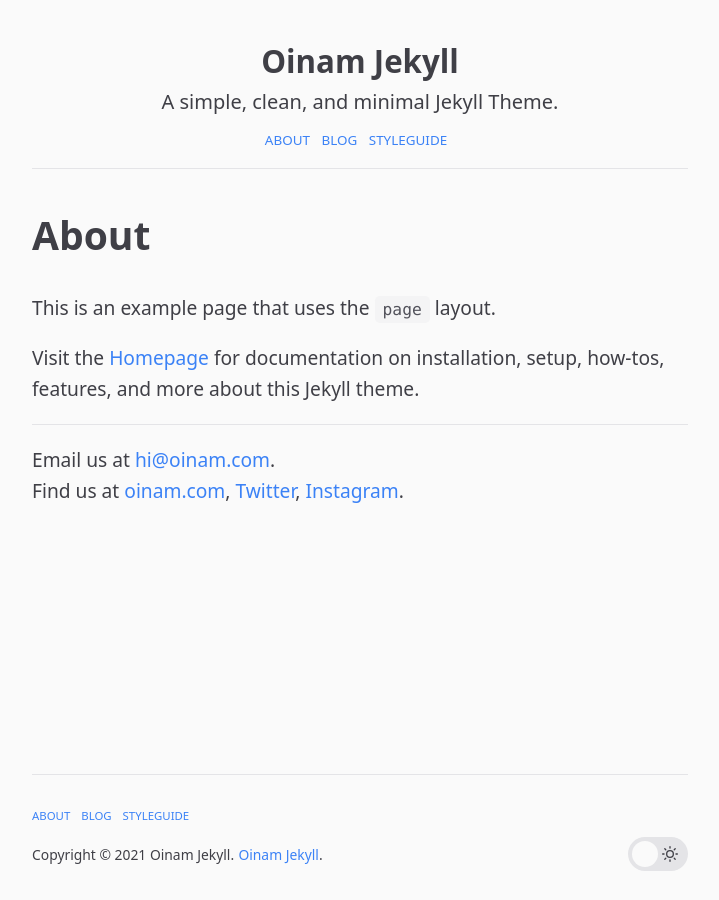
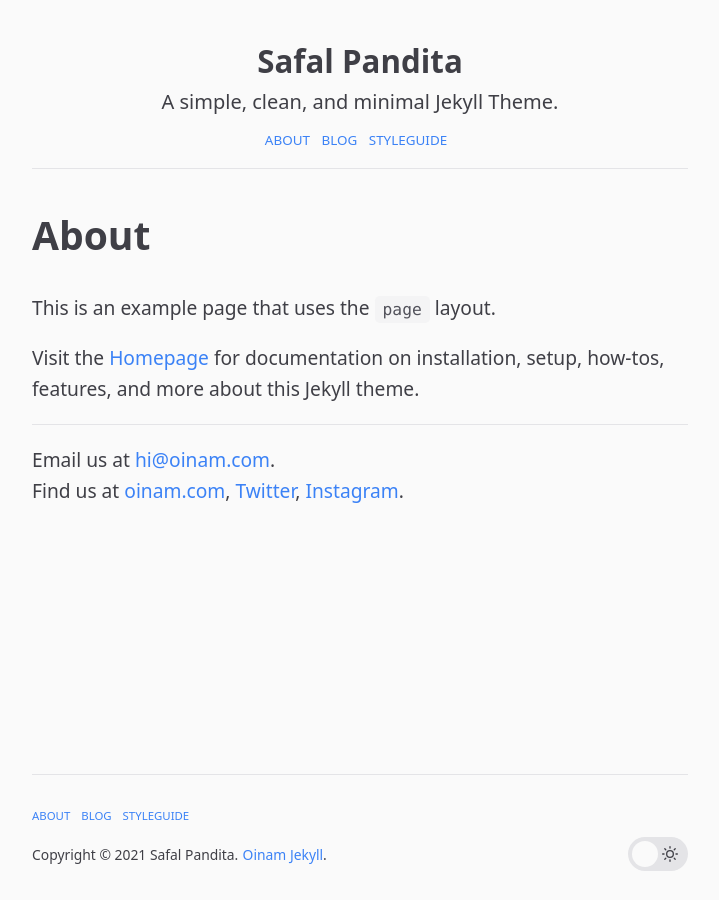
Before and after one commit to imhobo/imhobo.github.io, a Jekyll site: the page built from about.md, in a window 1280 px wide. Shown: the whole page, without its empty margins (280-999 px from the left). Built offline with Jekyll 4.4.1, drawn with Linux system fonts in a browser that asks for light colours.

Commit message:
Update _config.yml

```diff
--- a/_config.yml
+++ b/_config.yml
@@ -1,9 +1,9 @@
-title: Oinam Jekyll
+title: Safal Pandita
 description: A simple, clean, and minimal Jekyll Theme.
 
 # Set this to your domain; baseurl is for the folder in your domain, if you have one -- `blog`.
 # you can leave both of them blank if you are deploying on a top-level domain.
-url: https://oinam.github.io
+url: https://safal.github.io
 baseurl: /oinam-jekyll
 
 # footer
```
